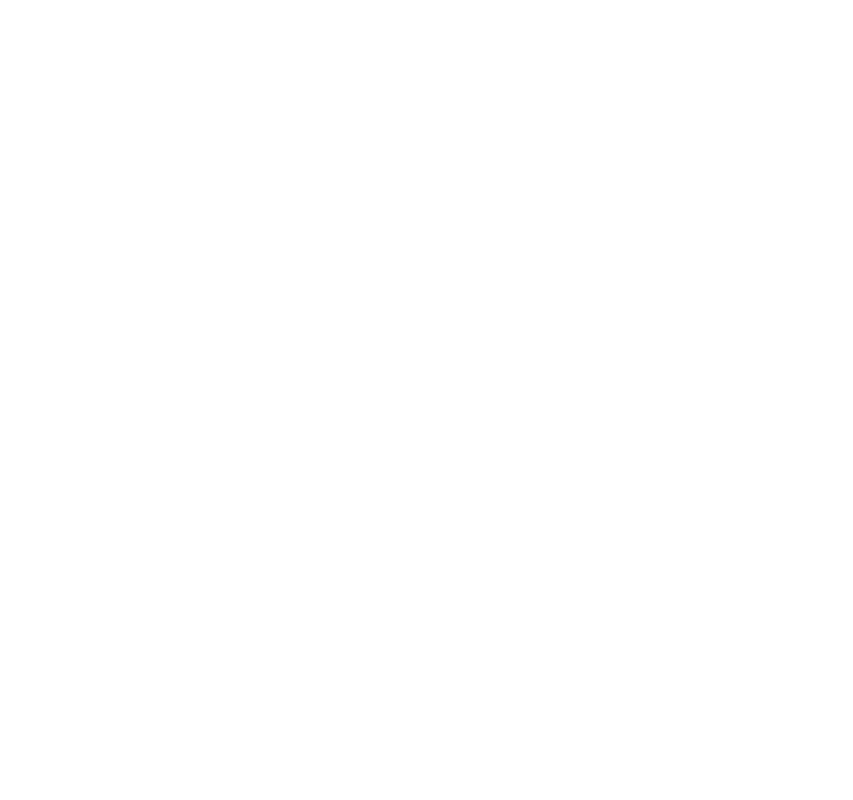
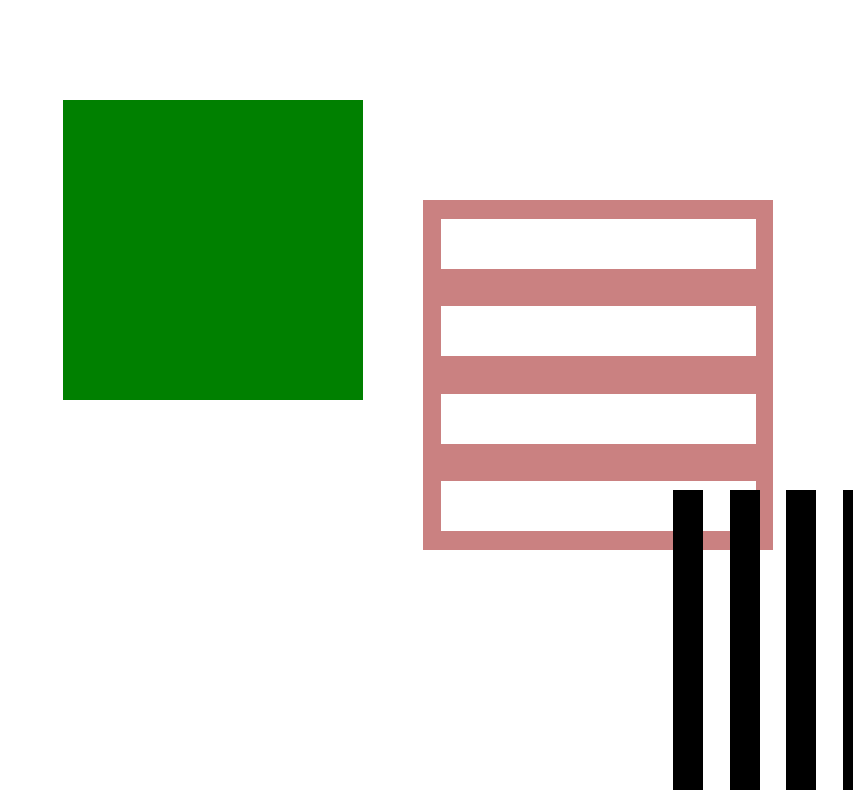
Before and after one commit to fayez-morsel/session-005-04, a plain HTML site: page index.html in a window 1280 px wide. Shown: the whole page, without its empty margins (427-1280 px from the left). Drawn offline with Linux system fonts and the light colour scheme.

Commit message:
challenge

```diff
--- a/index.html
+++ b/index.html
@@ -7,6 +7,21 @@
     <link rel="stylesheet" href="style.css">
 </head>
 <body>
-
+    <div class="container">
+        <div class="div1">
+        </div>
+        <div class="div2">
+            <div></div>
+            <div></div>
+            <div></div>
+            <div></div>
+        </div>
+        <div class="div3">
+            <div></div>
+            <div></div>
+            <div></div>
+            <div></div>
+        </div>
+    </div>
 </body>
 </html>
--- a/style.css
+++ b/style.css
@@ -3,3 +3,53 @@
     margin: 0;
     box-sizing: border-box;
 }
+
+.container{
+    padding: 100px;
+    display: flex;
+    flex-direction: column;
+    align-items: center;
+}
+
+.div1{
+    background-color: green;
+    height: 300px;
+    width: 300px;
+}
+
+.div2{
+    background-color: rgba(165, 42, 42, 0.589);
+    height: 350px;
+    width: 350px;
+    display: flex;
+    flex-direction: column;
+    justify-content: space-around;
+    align-items: center;
+    position: absolute;
+    top: 200px;
+    left: 850px;
+}
+
+.div2>div{
+    background-color: rgb(255, 255, 255);
+    width: 90%;
+    height: 50px;
+    padding: 20px;
+}
+
+.div3{
+    height: 300px;
+    width: 200px;
+    display: flex;
+    justify-content: space-between;
+    position: absolute;
+    top: 490px;
+    left: 1100px;
+
+}
+
+.div3>div{
+    background-color: black;
+    height: 300px;
+    width: 30px;
+}
```
